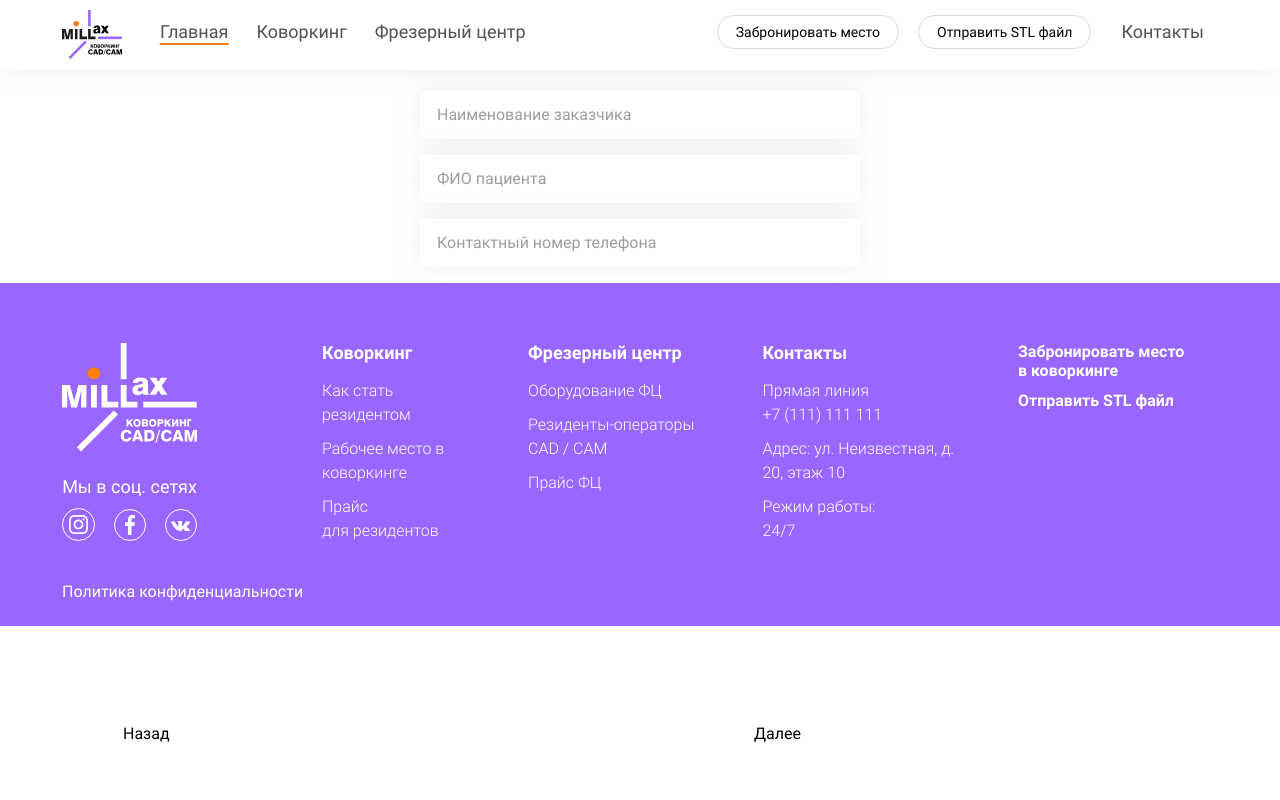
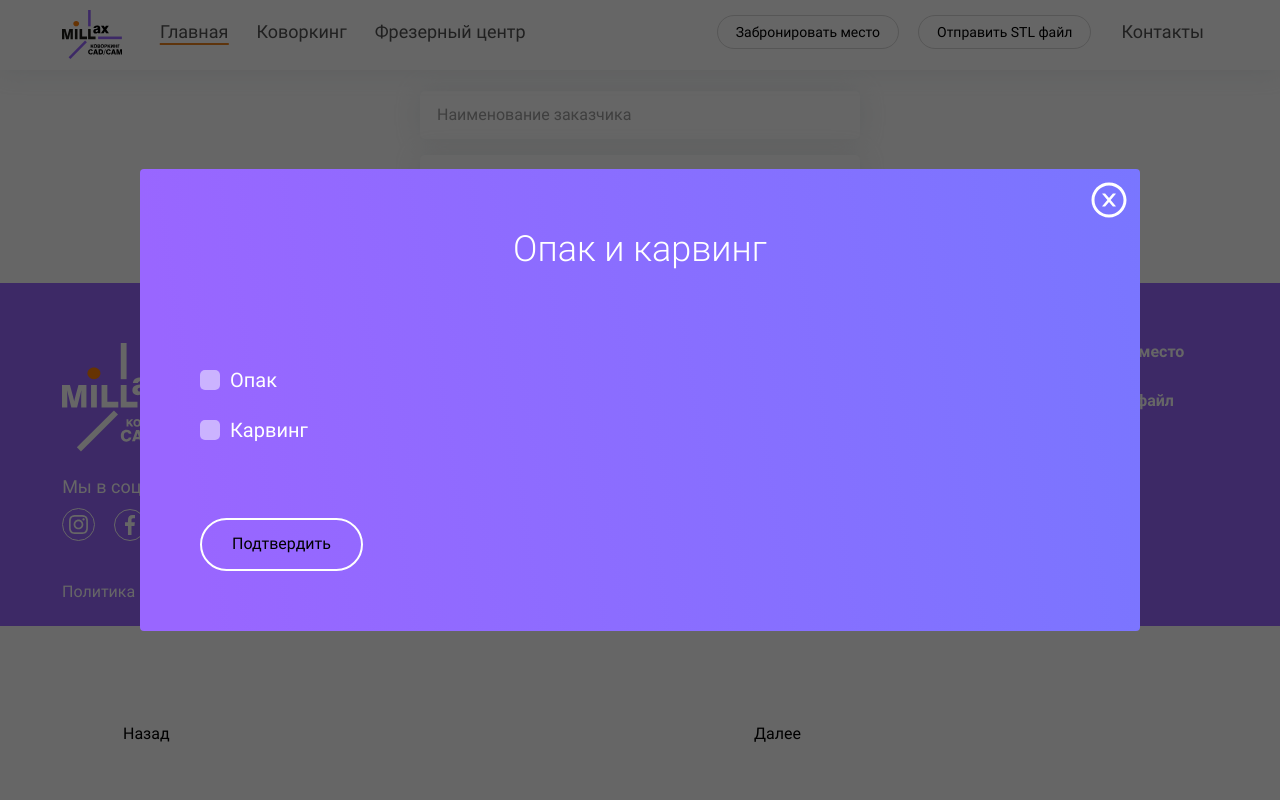
Before and after one commit to acr0matic/MillAX, a PHP site: page /stl.php in a window 1280 px wide. Run offline with PHP 8.4, Linux system fonts and the light colour scheme; style sheets or scripts are compiled from the project's sources.

Commit message:
feat: верстка "дополнительно"

```diff
--- a/src/scss/components/input/_checkbox.scss
+++ b/src/scss/components/input/_checkbox.scss
@@ -1,6 +1,32 @@
 .checkbox {
   display: flex;
   align-items: center;
+
+  &--small {
+    cursor: pointer;
+
+    input {
+      &:checked ~ .checkbox__mark {
+        opacity: 1;
+      }
+    }
+
+    .checkbox__mark {
+      width: 20px;
+      height: 20px;
+
+      opacity: 0.5;
+
+      &::after {
+        top: 1px;
+        left: 2px;
+      }
+    }
+
+    .checkbox__label {
+      font-size: $font-size-3;
+    }
+  }
 
   input {
     display: none;
--- a/src/stl.php
+++ b/src/stl.php
@@ -395,6 +395,54 @@
     <!-- /.modal -->
   </div>
 
+  <div class="modal modal-stl micromodal-slide is-open" id="modal-stl__advanced">
+    <div class="modal__overlay modal-stl__overlay" data-micromodal-close>
+      <div class="modal__container modal-stl__container">
+        <button class="modal__close" data-micromodal-close></button>
+
+        <div class="modal__header">
+          <h2 class="modal__title modal-stl__title">
+            Опак и карвинг
+          </h2>
+        </div>
+        <!-- /.modal__title -->
+
+        <div class="modal__content">
+          <div class="modal-stl__wrapper">
+            <div class="row mb-5">
+              <div class="col-3">
+                <div class="modal-stl__section">
+                  <label class="checkbox checkbox--small">
+                    <input type="checkbox">
+                    <span class="checkbox__mark"></span>
+                    <span class="checkbox__label">Опак</span>
+                  </label>
+                </div>
+                <!-- /.modal-stl__section -->
+
+                <div class="modal-stl__section">
+                  <label class="checkbox checkbox--small">
+                    <input type="checkbox">
+                    <span class="checkbox__mark"></span>
+                    <span class="checkbox__label">Карвинг</span>
+                  </label>
+                </div>
+                <!-- /.modal-stl__section -->
+              </div>
+              <!-- /.col-3 -->
+            </div>
+            <!-- /.row -->
+            <button data-micromodal-close class="modal-stl__button button button-outline">Подтвердить</button>
+          </div>
+          <!-- /.modal-stl__wrapper -->
+        </div>
+        <!-- /.modal__container -->
+      </div>
+      <!-- /.modal__overlay -->
+    </div>
+    <!-- /.modal -->
+  </div>
+
   <!-- Подвал -->
   <?php include_once 'partials/footer.php' ?>
 
```
